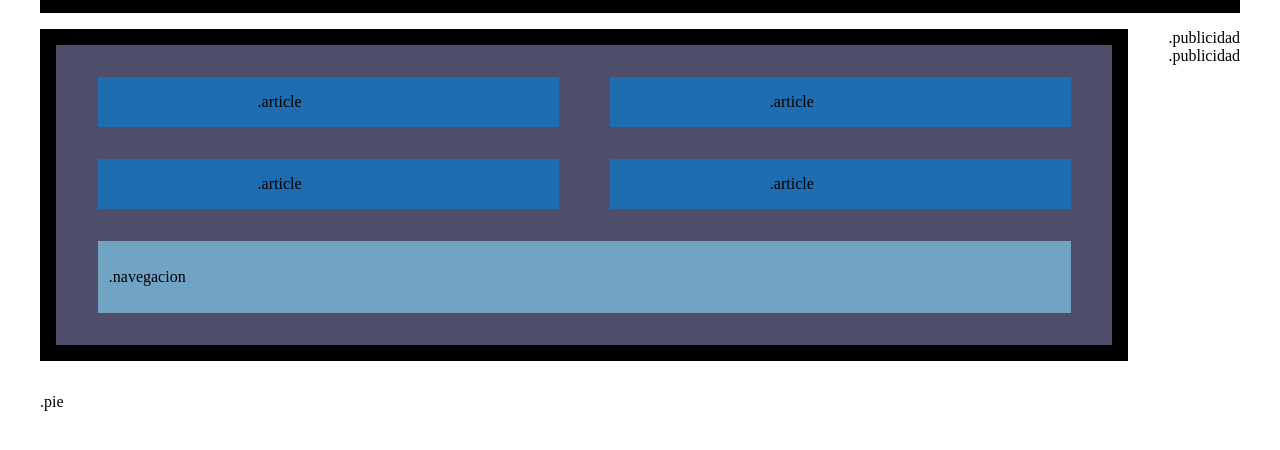
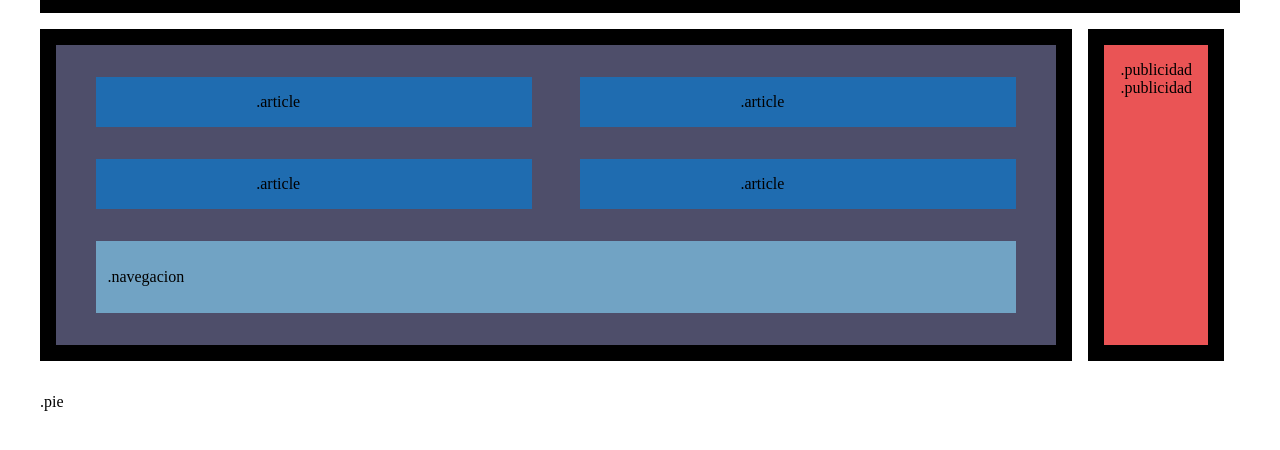
Before and after one commit to J-ordiEs/html_css, a plain HTML site: page nivel-1/index.html in a window 1280 px wide. Shown: the part 152-602 px from the top of the page. Drawn offline with Linux system fonts and the light colour scheme.

Commit message:
added styles

```diff
--- a/nivel-1/css/style.css
+++ b/nivel-1/css/style.css
@@ -109,6 +109,16 @@ main {
 
 aside {
     grid-column: 3/3;
+    background-color: black;
+    margin: 1rem;
+    padding: 1rem;
+}
+
+aside ul {
+    background-color: var(--color1);
+    height: 100%;
+    margin: auto;
+    padding: 1rem;
 }
 
 footer {
```
